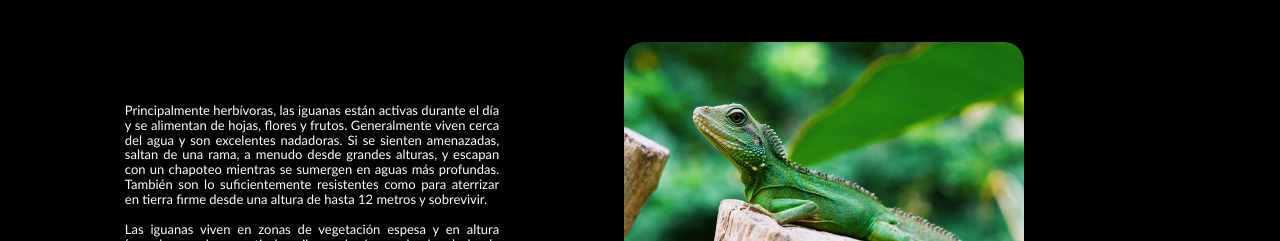
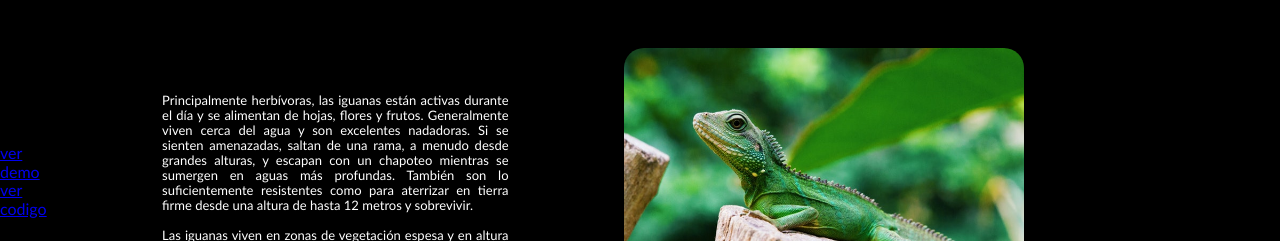
Before and after one commit to c0deFinder/Proyecto-iguana, a plain HTML site: page index.html in a window 1280 px wide. Shown: the part 559-800 px from the top of the page. Drawn offline with Linux system fonts and the light colour scheme.

Commit message:
creacion de los enlaces de mi repositorio

```diff
--- a/index.html
+++ b/index.html
@@ -20,6 +20,10 @@
 </header>
 
 <div class="container_">
+    <div>
+        <a href="https://c0definder.github.io/Proyecto-iguana/" target="_blank">ver demo</a>
+        <a href="https://github.com/c0deFinder/Proyecto-iguana" target="_blank">ver codigo</a>
+    </div>
 
 
 
```
